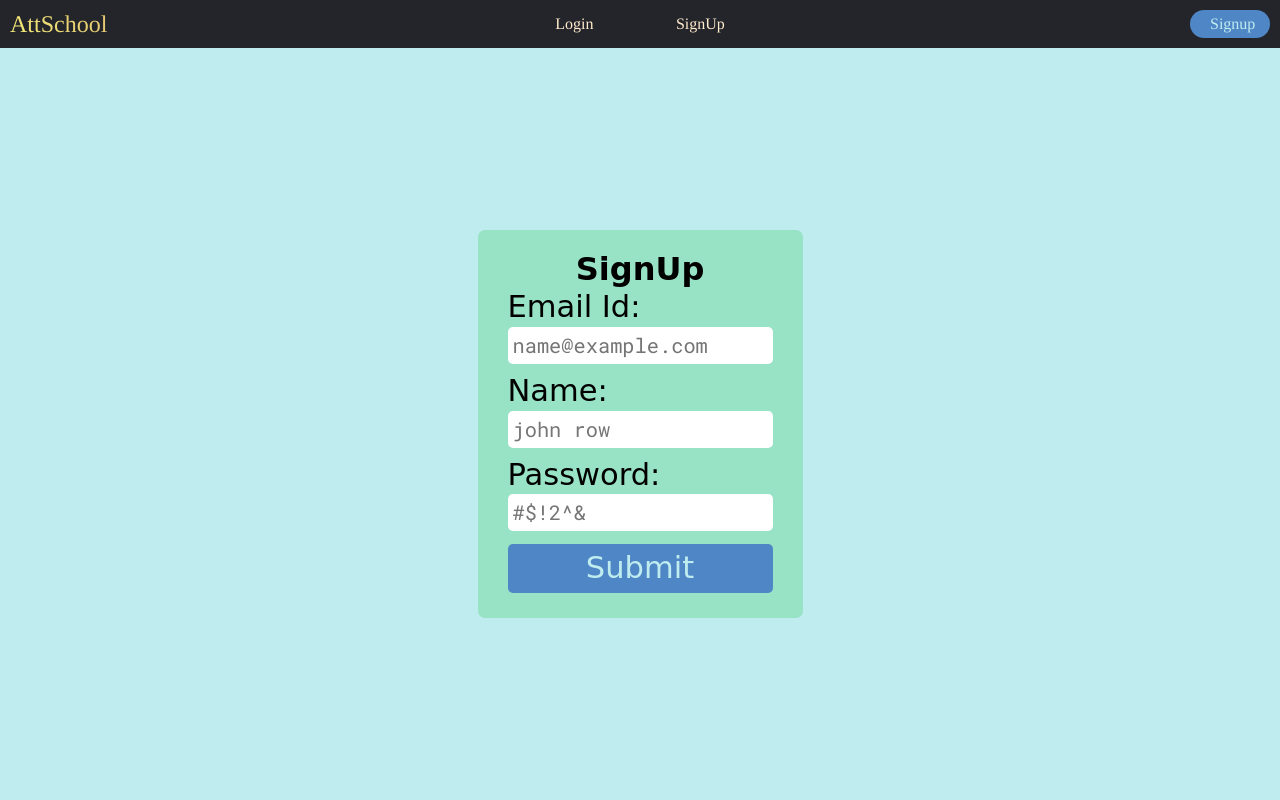
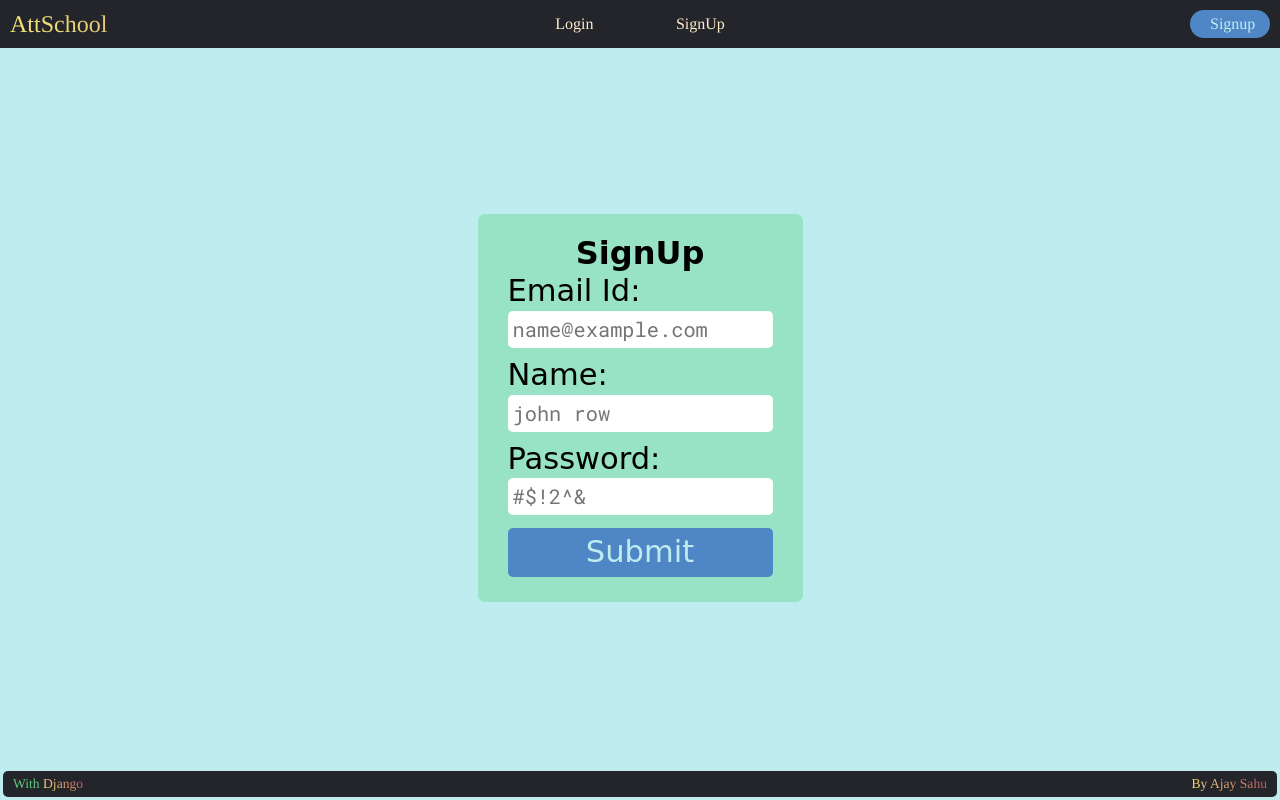
Before and after one commit to anaysah/NoteKeep_With_Django, a Django app: page /auth/signup in a window 1280 px wide. Run offline with Django 4.2, Linux system fonts and the light colour scheme; some web fonts are replaced.

Commit message:
added footer in the website

```diff
--- a/static/base.css
+++ b/static/base.css
@@ -10,6 +10,7 @@ body{
     /* border: 2px #0085a5 solid; */
     display: flex;
     flex-direction: column;
+    background-color: #bfedef;
 }
 
 #header{
@@ -93,3 +94,29 @@ main{
     height: 100%;
     background-color: #bfedef;
 }
+
+footer{
+    margin: 3px;
+    box-sizing: border-box;
+    background-color: #24252a;
+    color: #5fc880;
+    font-family: "Bahnschrift", Times, serif;
+    padding: 5px 10px;
+    /* position: sticky; */
+    border-radius: 5px;
+    font-size: 1.7ch;
+}
+
+#django>span, #name{
+    background-color: #f3ec78;
+    background-image: linear-gradient(45deg, #f3ec78, #af4261);
+    background-size: 100%;
+    -webkit-background-clip: text;
+    -moz-background-clip: text;
+    -webkit-text-fill-color: transparent;
+    -moz-text-fill-color: transparent;
+}
+
+#name{
+    float: right;
+}
--- a/templates/base.html
+++ b/templates/base.html
@@ -31,9 +31,14 @@
 
     </div>
 
-    <main>{% block main %}{% endblock %}</main>
+    <main>{% block main %}{% endblock %}
 
 
+    </main>
+
+    <footer><span id="django">With <span>Django</span></span>
+        <span id="name">By Ajay Sahu</span>
+    </footer>
 
 
 </body>
```
Also changed, not shown: db.sqlite3.
